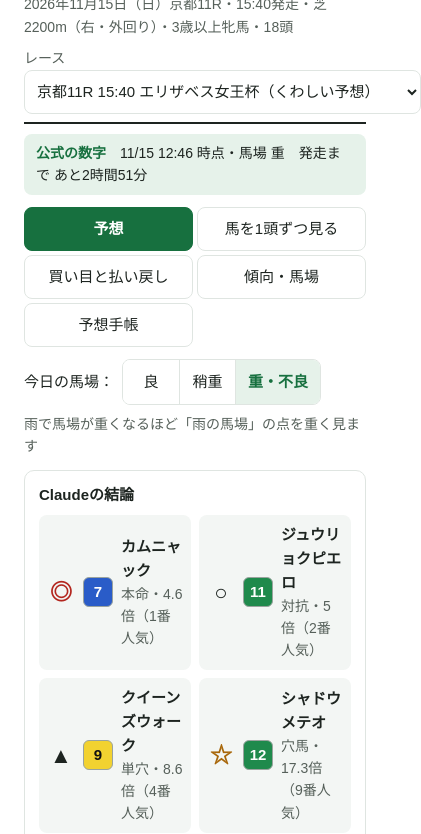
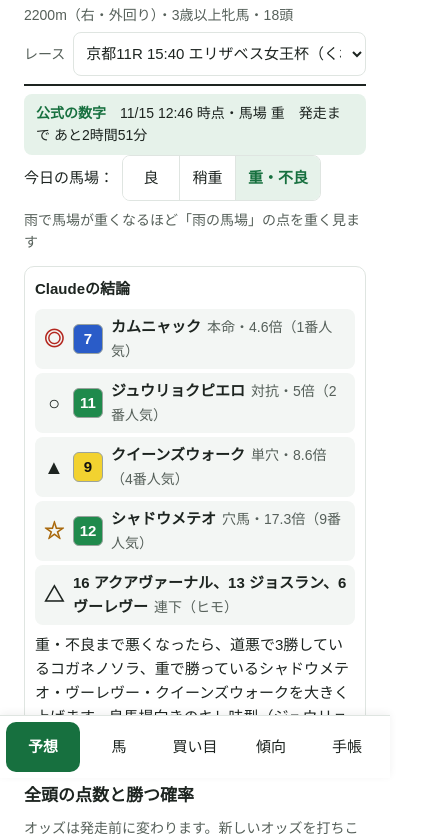
Before and after one commit to yuutennis657-beep/keiba-note, a plain HTML site: page index.html in a window 390 px wide. Shown: the part 66-900 px from the top of the page, 421 px wide, since content can reach past the window. Drawn offline with Linux system fonts and the light colour scheme; a web font is replaced by a local one.

Commit message:
スマホで見やすく（下に切りかえ・表をカードに）

```diff
--- a/index.html
+++ b/index.html
@@ -27,7 +27,6 @@ select,input,button{font:inherit;color:inherit}
 .kb-tabs{display:flex;gap:4px;margin:12px 0;overflow-x:auto}
 .kb-tabs button{min-height:44px;padding:0 14px;border:1px solid var(--line);background:var(--bg);border-radius:8px;cursor:pointer;white-space:nowrap;font-size:15px}
 .kb-tabs button[aria-selected="true"]{background:var(--turf);border-color:var(--turf);color:#fff;font-weight:700}
-@media (max-width:560px){.kb-tabs{display:grid;grid-template-columns:1fr 1fr}}
 button:focus-visible,input:focus-visible,select:focus-visible{outline:3px solid var(--gold);outline-offset:2px}
 h2{font-size:18px;margin:20px 0 8px}
 h3{font-size:16px;margin:14px 0 6px}
@@ -115,6 +114,43 @@ td.r,th.r{text-align:right}
 .kb-mini{min-height:44px;padding:0 12px;border-radius:8px;border:1px solid var(--line);background:var(--bg);cursor:pointer;font-size:14px}
 .kb-live{margin:10px 0 0;padding:8px 12px;border-radius:8px;background:var(--turf-soft);font-size:14px}
 .kb-live b{color:var(--turf)}
+
+/* スマホ（幅560pxまで）：切りかえは画面の下、表はカードの形に */
+.kb-ts{display:none}
+#rankTable td.c-meta{display:none}
+@media (max-width:560px){
+  body{padding-block:8px calc(80px + env(safe-area-inset-bottom,0px))}
+  .kb-head{gap:6px}
+  .kb-head h1{font-size:21px}
+  #raceSelWrap{margin-left:0 !important;width:100%;display:flex;align-items:center;gap:8px}
+  #raceSel{flex:1;min-width:0;width:100%}
+  .kb-live{margin-top:8px}
+  .kb-tabs{position:fixed;left:0;right:0;bottom:0;z-index:20;margin:0;display:grid;grid-template-columns:repeat(5,1fr);gap:2px;
+    background:var(--bg);border-top:1px solid var(--line);box-shadow:0 -2px 8px rgba(0,0,0,.06);
+    padding:6px max(6px,env(safe-area-inset-right,0px)) calc(6px + env(safe-area-inset-bottom,0px)) max(6px,env(safe-area-inset-left,0px))}
+  .kb-tabs button{border:0;border-radius:10px;padding:0 2px;min-height:50px;font-size:15px;line-height:1.2;white-space:normal}
+  .kb-tabs .kb-tl{display:none}
+  .kb-tabs .kb-ts{display:inline}
+  h2{font-size:17px;margin-top:18px}
+  .kb-verdict{padding:10px}
+  .kb-marks{grid-template-columns:1fr;gap:4px}
+  .kb-mark{padding:6px 8px;gap:8px}
+  .kb-mark small{display:inline;margin-left:6px}
+  .kb-mk{width:22px;font-size:20px}
+  #rankTable thead{display:none}
+  #rankTable tbody,#rankTable{display:block}
+  #rankTable tr{display:grid;grid-template-columns:24px minmax(0,1fr) auto;align-items:center;column-gap:8px;padding:10px;border-bottom:1px solid var(--line)}
+  #rankTable tr:last-child{border-bottom:0}
+  #rankTable td{border:0;padding:0;white-space:normal;font-size:15px}
+  #rankTable td.c-mark{grid-row:1 / 3;align-self:start}
+  #rankTable td.c-horse{grid-column:2}
+  #rankTable td.c-odds{grid-column:3;grid-row:1}
+  #rankTable td.c-meta{display:block;grid-column:2 / 4;font-size:14px;color:var(--sub);margin-top:6px;line-height:1.5}
+  #rankTable td.c-jockey,#rankTable td.c-ninki,#rankTable td.c-score,#rankTable td.c-p,#rankTable td.c-pl,#rankTable td.c-val{display:none}
+  .kb-chips .kb-pick{flex:1 1 calc(50% - 6px);min-width:0}
+  .kb-grid2{gap:10px}
+  .kb-panel{padding:10px}
+}
 .kb-hit{color:var(--turf);font-weight:700}
 .kb-warn{background:var(--gold-soft);border-radius:8px;padding:8px 12px;font-size:14px;margin-top:12px}
 .kb-facts li{margin:4px 0}
@@ -129,11 +165,11 @@ td.r,th.r{text-align:right}
 
   <p class="kb-live" id="liveBar"></p>
   <nav class="kb-tabs" role="tablist" id="tabs">
-    <button role="tab" data-tab="yoso" aria-selected="true">予想</button>
-    <button role="tab" data-tab="uma" aria-selected="false">馬を1頭ずつ見る</button>
-    <button role="tab" data-tab="kaime" aria-selected="false">買い目と払い戻し</button>
-    <button role="tab" data-tab="keiko" aria-selected="false">傾向・馬場</button>
-    <button role="tab" data-tab="techo" aria-selected="false">予想手帳</button>
+    <button role="tab" data-tab="yoso" aria-selected="true"><span class="kb-tl">予想</span><span class="kb-ts">予想</span></button>
+    <button role="tab" data-tab="uma" aria-selected="false"><span class="kb-tl">馬を1頭ずつ見る</span><span class="kb-ts">馬</span></button>
+    <button role="tab" data-tab="kaime" aria-selected="false"><span class="kb-tl">買い目と払い戻し</span><span class="kb-ts">買い目</span></button>
+    <button role="tab" data-tab="keiko" aria-selected="false"><span class="kb-tl">傾向・馬場</span><span class="kb-ts">傾向</span></button>
+    <button role="tab" data-tab="techo" aria-selected="false"><span class="kb-tl">予想手帳</span><span class="kb-ts">手帳</span></button>
   </nav>
 
   <!-- 予想 -->
@@ -500,15 +536,16 @@ function renderYoso(){
   const rows = [...P.rank];
   let t = `<thead><tr><th>印</th><th>馬</th><th>騎手</th><th class="r">単勝オッズ</th><th class="r">人気</th><th>点数</th><th class="r">勝つ確率</th><th class="r">3着内</th><th>お得度</th></tr></thead><tbody>`;
   rows.forEach(h => {
-    t += `<tr><td style="font-weight:700;font-size:18px;color:${h.mark==="◎"?"var(--red)":h.mark==="☆"?"var(--gold)":"inherit"}">${h.mark||"　"}</td>
-      <td><div style="display:flex;gap:8px;align-items:center">${numTag(h)}<b>${h.name}</b>${wt(h.n)?`<span class="kb-note">${wt(h.n)}kg</span>`:""}</div></td>
-      <td>${h.jockey}</td>
-      <td class="r"><input class="kb-odds" id="od${h.n}" type="number" step="0.1" min="1" value="${h.odds}" aria-label="${h.name}の単勝オッズ"></td>
-      <td class="r">${h.ninki}</td>
-      <td><span class="kb-bar"><i style="width:${h.score}%"></i></span>${h.score}</td>
-      <td class="r">${(h.p*100).toFixed(1)}%</td>
-      <td class="r">${(P.placeP[h.n]*100).toFixed(0)}%</td>
-      <td>${valueChip(h)}</td></tr>`;
+    t += `<tr><td class="c-mark" style="font-weight:700;font-size:18px;color:${h.mark==="◎"?"var(--red)":h.mark==="☆"?"var(--gold)":"inherit"}">${h.mark||"　"}</td>
+      <td class="c-horse"><div style="display:flex;gap:8px;align-items:center">${numTag(h)}<b>${h.name}</b>${wt(h.n)?`<span class="kb-note">${wt(h.n)}kg</span>`:""}</div></td>
+      <td class="c-jockey">${h.jockey}</td>
+      <td class="r c-odds"><input class="kb-odds" id="od${h.n}" type="number" step="0.1" min="1" value="${h.odds}" aria-label="${h.name}の単勝オッズ"></td>
+      <td class="r c-ninki">${h.ninki}</td>
+      <td class="c-score"><span class="kb-bar"><i style="width:${h.score}%"></i></span>${h.score}</td>
+      <td class="r c-p">${(h.p*100).toFixed(1)}%</td>
+      <td class="r c-pl">${(P.placeP[h.n]*100).toFixed(0)}%</td>
+      <td class="c-val">${valueChip(h)}</td>
+      <td class="c-meta">${h.jockey}・${h.ninki}番人気・点数${h.score}<br>勝つ <b style="color:var(--fg)">${(h.p*100).toFixed(1)}%</b>　3着内 <b style="color:var(--fg)">${(P.placeP[h.n]*100).toFixed(0)}%</b>　${valueChip(h)}</td></tr>`;
   });
   document.getElementById("rankTable").innerHTML = t + "</tbody>";
   rows.forEach(h => document.getElementById("od"+h.n).addEventListener("change", e => {
@@ -824,7 +861,7 @@ function tick(){ const ms = new Date(R.start) - new Date(); const el = document.
 tick(); setInterval(tick, 30000);
 if (LIVE.result){ sim = [...LIVE.result]; save("sim", sim); }
 document.getElementById("sources").textContent = R.sources;
-document.getElementById("tabs").addEventListener("click", e=>{ const b = e.target.closest("button"); if (b) showTab(b.dataset.tab); });
+document.getElementById("tabs").addEventListener("click", e=>{ const b = e.target.closest("button"); if (b){ showTab(b.dataset.tab); window.scrollTo(0,0); } });
 document.getElementById("babaSeg").addEventListener("click", e=>{ const b = e.target.closest("button"); if(!b) return; baba = b.dataset.baba; save("baba",baba); refresh(); });
 document.getElementById("resetOdds").addEventListener("click", ()=>{ H.forEach(h=>h.odds=h.odds0); for (const k in userOdds) delete userOdds[k]; save("odds",userOdds); refresh(); });
 document.getElementById("typeSeg").addEventListener("click", e=>{ const b = e.target.closest("button"); if(!b) return; bet.type = b.dataset.type;
```
